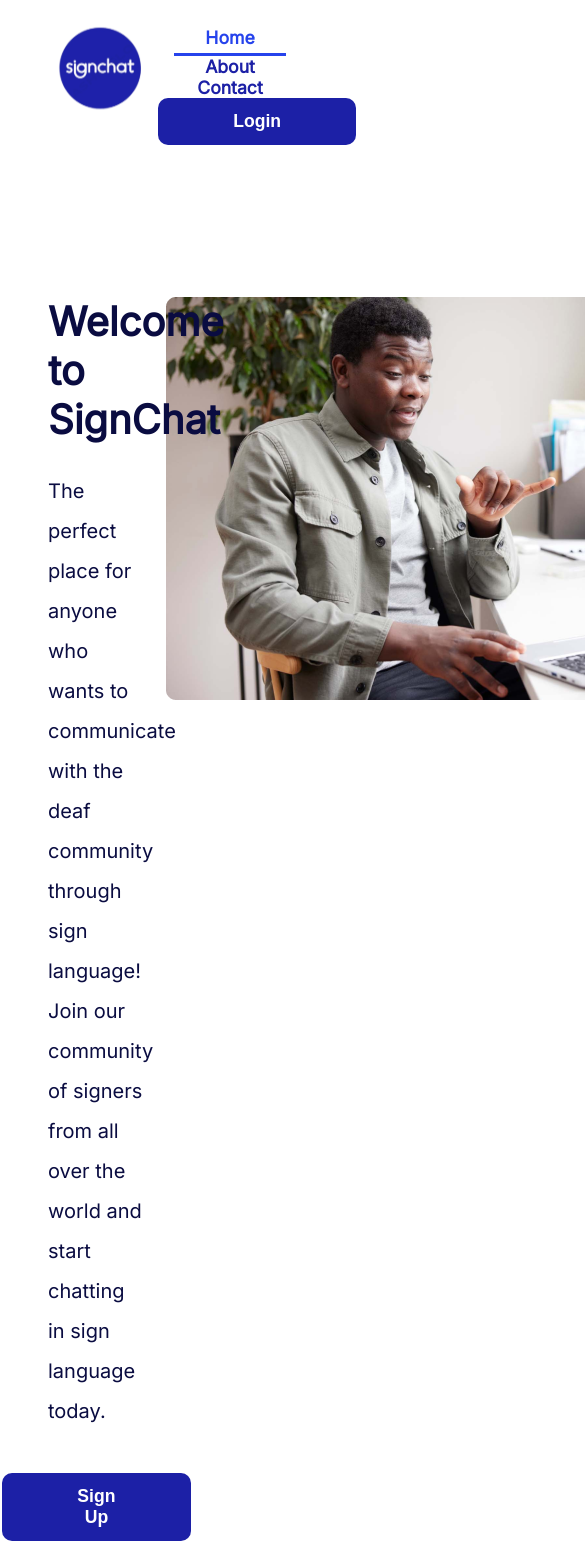
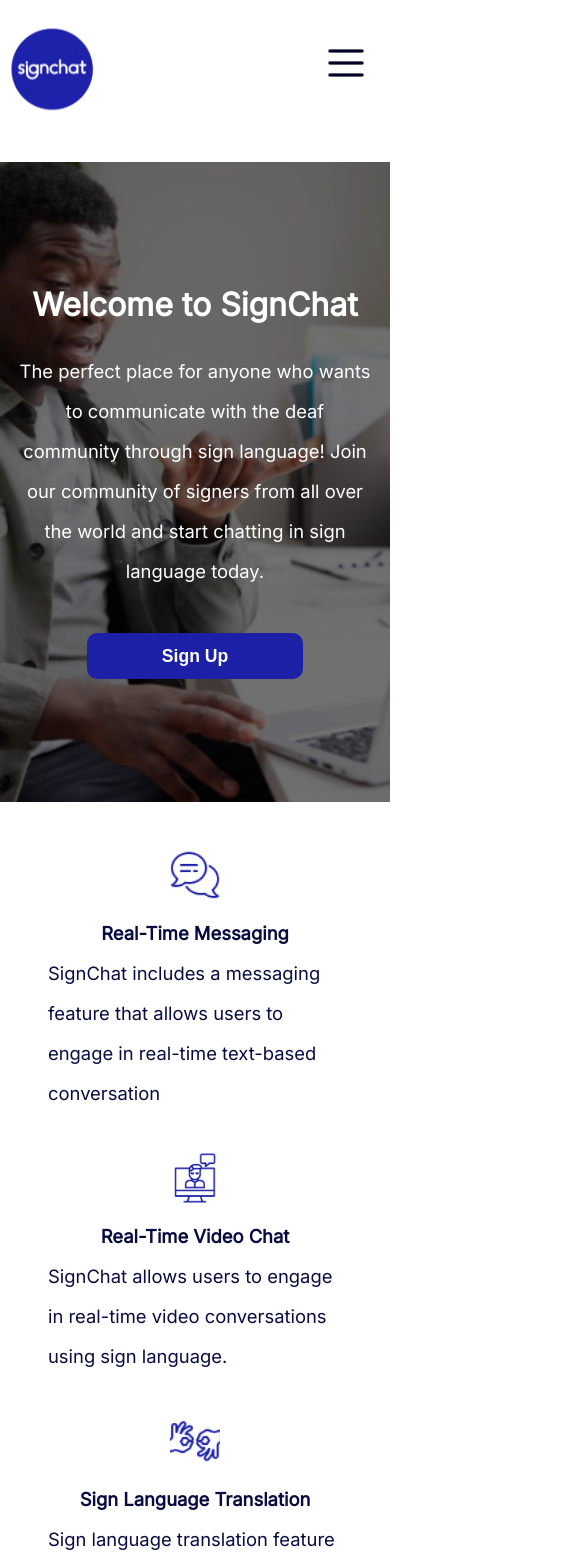
Before and after one commit to SignLink/Signchat-Frontend, a React (Create React App) app: page / in a window 390 px wide. Shown: the top 1568 px of the page, 585 px wide, since content can reach past the window. Built offline with nearby package versions, Linux system fonts and the light colour scheme.

Commit message:
made home page responsive

```diff
--- a/src/API/Endpoints.ts
+++ b/src/API/Endpoints.ts
@@ -1,6 +1,5 @@
 export const endpoints = {
   baseURL: "https://identitytoolkit.googleapis.com/v1/accounts",
-  signUp: ":signUp?key=AIzaSyDoTCZhH411loBMm_yZCIqmFHA0wt0OurM",
-  signIn: ":signInWithPassword?key=AIzaSyDoTCZhH411loBMm_yZCIqmFHA0wt0OurM",
-  editEmail: ":update?key=AIzaSyDoTCZhH411loBMm_yZCIqmFHA0wt0OurM",
+  signUp: ":signUp?key=AIzaSyCwY8z_rnzcu7tmrK2aQ7ixCxbRtuxZz3I",
+  signIn: ":signInWithPassword?key=AIzaSyCwY8z_rnzcu7tmrK2aQ7ixCxbRtuxZz3I",
 };
--- a/src/components/Footer.tsx
+++ b/src/components/Footer.tsx
@@ -39,7 +39,9 @@
             </div>
           </div>
         </div>
-        <footer>Copyright &copy; SignChat 2023 </footer>
+        <div className="footer-copyright">
+          <span>Copyright &copy; SignChat 2023 </span>
+        </div>
       </div>
     </>
   );
--- a/src/components/MainWrapper.css
+++ b/src/components/MainWrapper.css
@@ -3,7 +3,13 @@
     margin: auto;
 }
 
-@media(max-width:1900px) {
+@media (max-width:500px) {
+    .main-wrapper {
+        padding: 0;
+    }
+}
+
+@media(min-width:601px) {
     .main-wrapper {
         padding: 0rem 3rem 0rem 3rem;
         max-width: 1500px;
--- a/src/components/Navigation.tsx
+++ b/src/components/Navigation.tsx
@@ -4,6 +4,10 @@
 import { NavLink } from "react-router-dom";
 import { useDispatch } from "react-redux";
 import { openLogin } from "../store/reducers/LoginReducer";
+import useResponsiveFunction from "../utilities/SmallScreen";
+import { useState } from "react";
+import menuButton from "../assets/Icons/menu.png";
+import closeButton from "../assets/Icons/close.png";
 
 function Navigation() {
   const dispatchModal = useDispatch();
@@ -12,12 +16,52 @@
     dispatchModal(openLogin());
   }
 
+  //responsiveness
+  const { isSmallScreen } = useResponsiveFunction();
+  const [openNavigation, setOpenNavigation] = useState<boolean>(false);
+
   return (
     <>
       <div className="navigation-main">
         <div className="main-logo">
           <img src={logo} alt="main-logo" />
         </div>
+        {isSmallScreen ? (
+          <>
+            {openNavigation ? (
+              <>
+                <div className="nav-buttons">
+                  <span
+                    className="close-button"
+                    onClick={() => setOpenNavigation(false)}
+                  >
+                    <img src={closeButton} alt="close" />
+                  </span>
+                  <span className="home-button">
+                    <NavLink to="/">Home</NavLink>
+                  </span>
+                  <span className="about-button">
+                    <NavLink to="/about">About</NavLink>
+                  </span>
+                  <span className="contact-button">
+                    <NavLink to="/contact">Contact</NavLink>
+                  </span>
+                  <Button buttonName="Login" openModal={openLoginPage} />
+                </div>
+              </>
+            ) : (
+              <>
+                <div
+                  className="smaller-screen-nav-button"
+                  onClick={() => setOpenNavigation(true)}
+                >
+                  <img src={menuButton} alt="menu-button" />
+                </div>
+              </>
+            )}
+          </>
+        ) : (
+          <>
             <div className="nav-buttons">
               <span>
                 <NavLink to="/">Home</NavLink>
@@ -28,8 +72,10 @@
               <span style={{ marginRight: "1rem" }}>
                 <NavLink to="/contact">Contact</NavLink>
               </span>
-          <Button buttonName="Login" openModal={openLoginPage}/>
+              <Button buttonName="Login" openModal={openLoginPage} />
             </div>
+          </>
+        )}
       </div>
     </>
   );
--- a/src/components/Navigations.css
+++ b/src/components/Navigations.css
@@ -1,5 +1,4 @@
 .navigation-main {
-    padding-top: 1rem;
     display: flex;
     justify-content: space-between;
     align-items: center;
@@ -8,15 +7,15 @@
 
 .main-logo img {
     margin-top: -1rem;
-   width: 110px;
-   height: 110px;
+    width: 110px;
+    height: 110px;
 }
 
 .nav-buttons {
+    padding-top: 2rem;
     font-weight: 700;
     cursor: pointer;
     align-self: flex-start;
-    padding-top: .7rem;
 }
 
 .nav-buttons a {
@@ -39,7 +38,7 @@
 .nav-buttons a:hover {
     color: var(--active-color);
     border-bottom: 3px solid var(--active-color);
-    padding-bottom: .3rem;
+    padding-bottom: .7rem;
 }
 
 .blue-button {
@@ -53,6 +52,91 @@
     cursor: pointer;
 }
 
+.main-logo {
+    padding-top: 2rem;
+}
+
 .blue-button:hover {
     background-color: var(--active-color);
 }
+
+@media (max-width:1200px) {
+    .smaller-screen-nav-button img {
+        width: 40px;
+        height: 40px;
+    }
+
+    .nav-buttons {
+        padding: 2rem;
+        width: 35%;
+        position: absolute;
+        right: 0;
+        display: flex;
+        flex-direction: column;
+        background-color: white;
+        height: 35rem;
+        align-items: center;
+        border-left: 1px solid black;
+        border-bottom: 1px solid black;
+        z-index: 10;
+    }
+
+    .nav-buttons {
+        margin: none;
+    }
+
+    .home-button,
+    .about-button,
+    .contact-button {
+        margin: 2rem 0rem !important;
+
+    }
+
+    .nav-buttons button {
+        margin-top: 2rem;
+    }
+
+    .nav-buttons a {
+        font-size: 1.5rem;
+    }
+
+    .nav-buttons a.active {
+        border-bottom: none;
+        padding-bottom: 0rem;
+    }
+
+    .close-button {
+        margin-bottom: 1rem;
+        margin-left: 0rem !important;
+    }
+
+    .close-button img {
+        width: 40px;
+        height: 40px;
+
+    }
+}
+
+@media (max-width:1000px) {
+    .nav-buttons {
+        width: 40%;
+    }
+}
+
+@media (max-width:800px) {
+    .nav-buttons {
+        width: 20rem;
+    }
+}
+
+@media (max-width: 600px) {
+    .smaller-screen-nav-button {
+        width: 4rem;
+    }
+}
+
+@media (max-width:350px) {
+    .nav-buttons {
+        width: 100%;
+    }
+}
--- a/src/features/Home Page/Home Components/Descriptions.css
+++ b/src/features/Home Page/Home Components/Descriptions.css
@@ -3,10 +3,13 @@
     display: flex;
     justify-content: space-between;
     color: var(--font-color);
+    gap: 2.5rem;
 }
-.descriptions-main h1{
+
+.descriptions-main h1 {
     font-size: 1.25rem;
 }
+
 .message-description,
 .videocall-description,
 .signlanguage-description {
@@ -14,7 +17,8 @@
     font-size: 1.25rem;
     line-height: 2.5rem;
 }
-.descriptions-main img{
+
+.descriptions-main img {
 
     width: 50px;
     height: 50px;
@@ -27,3 +31,58 @@
 .signlanguage-description {
     justify-self: flex-end;
 }
+
+@media (max-width:1400px) {
+    .descriptions-main {
+        margin-top: 5rem;
+    }
+
+    .descriptions-main h1 {
+        font-size: 1.15rem;
+    }
+
+
+    .message-description,
+    .videocall-description,
+    .signlanguage-description {
+        font-size: 1.15rem;
+    }
+}
+
+@media (max-width: 1100px) {
+    .descriptions-main {
+        margin-top: 4rem;
+    }
+}
+
+@media (max-width:900px) {
+    .descriptions-main {
+        margin-top: 0rem;
+        flex-direction: column;
+        align-items: center;
+        align-content: center;
+    }
+
+    .message-description,
+    .videocall-description,
+    .signlanguage-description {
+        width: 80%;
+        display: flex;
+        flex-direction: column;
+        align-items: center;
+    }
+}
+@media (max-width:600px) {
+    .descriptions-main{
+        padding: 1rem  3rem;
+    }
+}
+
+@media (max-width:500px) {
+
+    .message-description,
+    .videocall-description,
+    .signlanguage-description {
+        width: 100%;
+    }
+}
--- a/src/features/Home Page/Home Components/Introduction.css
+++ b/src/features/Home Page/Home Components/Introduction.css
@@ -1,6 +1,7 @@
 @import url('https://fonts.googleapis.com/css2?family=Inter&display=swap');
 
 .intro-main {
+    position: relative;
     display: flex;
     justify-content: space-between;
     margin-top: 9.5rem;
@@ -23,15 +24,135 @@
     font-size: 2.5rem;
 
 }
-.intro-description p{
+
+.intro-description p {
     margin-top: 1.7rem;
     line-height: 2.5rem;
     font-size: 1.25rem;
     font-weight: 500;
 }
-.sign-up-button{
+
+.sign-up-button {
     margin-top: 2.635rem;
     display: flex;
     justify-content: center;
     width: 100%;
 }
+
+@media (max-width: 1400px) {
+    .intro-main {
+        margin-top: 6rem;
+    }
+
+    .intro-description h1 {
+        font-size: 2rem;
+    }
+
+    .intro-description p {
+        font-size: 1.15rem;
+    }
+
+    .intro-pic img {
+        width: 500px;
+        height: 320px;
+    }
+}
+
+@media (max-width:1100px) {
+    .intro-main {
+        position: relative;
+        margin: 2rem 0rem;
+        height: 35.5rem
+    }
+
+    .intro-pic {
+        position: absolute;
+        z-index: 0;
+        width: 100%;
+        height: 100%;
+    }
+
+    .intro-pic img {
+        width: 100%;
+        height: 100%;
+        object-fit: cover;
+        border-radius: 10px;
+    }
+
+    .overlay {
+        position: absolute;
+        top: 0;
+        left: 0;
+        width: 100%;
+        height: 100%;
+        background-color: rgba(0, 0, 0, 0.554);
+        pointer-events: none;
+        border-radius: 10px;
+    }
+
+    .intro-description {
+        z-index: 5;
+        width: 75%;
+        padding-left: 5rem;
+        color: white;
+        height: 100%
+    }
+}
+
+@media (max-width:1050px) {}
+
+@media (max-width:950px) {
+    .intro-description {
+        height: 100%;
+    }
+
+    .intro-pic {
+        border-radius: 10px;
+    }
+
+    .intro-pic img {
+        width: 100%;
+        object-fit: cover;
+        border-radius: 10px;
+    }
+}
+
+
+@media (max-width:850px) {
+    .intro-description {
+        height: 100%;
+    }
+}
+
+@media (max-width:800px) {
+    .intro-main {
+        height: 30rem;
+    }
+
+    .intro-description {
+        width: 100%;
+        padding: 1rem;
+        text-align: center;
+    }
+
+    .intro-pic {
+        width: 100%;
+    }
+
+    .intro-pic img {
+        width: 100%;
+        object-fit: cover;
+    }
+}
+
+@media (max-width:601px) {
+    .intro-main {
+        height: 40rem;
+    }
+    .intro-pic img{
+        border-radius: 0;
+    }
+    .overlay{
+        border-radius: 0;
+    }
+}
--- a/src/features/Home Page/Home Components/Introduction.tsx
+++ b/src/features/Home Page/Home Components/Introduction.tsx
@@ -3,6 +3,7 @@
 import Button from "../../../components/Button";
 import { useDispatch } from "react-redux";
 import { openSignup } from "../../../store/reducers/SignupReducer";
+import useResponsiveFunction from "../../../utilities/SmallScreen";
 
 function Introduction() {
   const dispatchModal = useDispatch();
@@ -11,6 +12,7 @@
     dispatchModal(openSignup());
   }
 
+  const { isSmallScreen } = useResponsiveFunction();
   return (
     <>
       <div className="intro-main">
@@ -26,6 +28,7 @@
           </div>
         </div>
         <div className="intro-pic">
+          {isSmallScreen && <div className="overlay"></div>}
           <img src={introPerson} alt="person-doing-sign-on-laptop"></img>
         </div>
       </div>
--- a/src/index.css
+++ b/src/index.css
@@ -7,7 +7,7 @@
 }
 
 *::-webkit-scrollbar {
-  width: 7px;
+  display: none;
 }
 
 /* *::-webkit-scrollbar-track {
--- /dev/null
+++ b/src/utilities/SmallScreen.ts
@@ -0,0 +1,24 @@
+import { useState, useEffect } from "react";
+
+export default function useResponsiveFunction() {
+  const [isSmallScreen, setIsSmallScreen] = useState<boolean>(false);
+
+  useEffect(() => {
+    const handleResize = () => {
+      setIsSmallScreen(window.innerWidth < 1200);
+    };
+
+    // Initial setup
+    handleResize();
+
+    // Event listener for window resize
+    window.addEventListener("resize", handleResize);
+
+    // Cleanup on component unmount
+    return () => {
+      window.removeEventListener("resize", handleResize);
+    };
+  }, []);
+
+  return { isSmallScreen };
+}
```
Also changed, not shown: src/components/Footer.css (+49 -3 lines), src/features/Home Page/Home Components/HowItWorks.css (+38 -2 lines), src/assets/Icons/close.png (added), src/assets/Icons/menu.png (added). Lines whose indentation alone changed are shown as unchanged.
